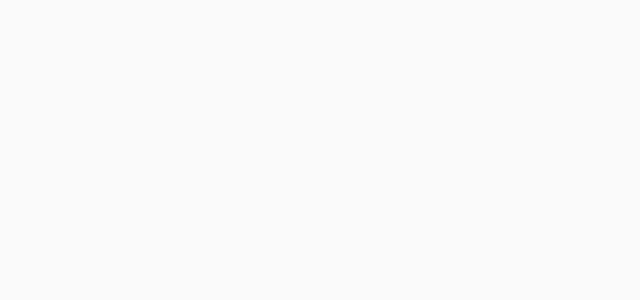
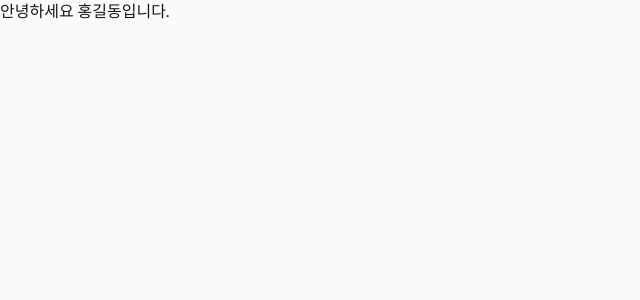
Before and after one commit to Roel4990/Roel4990.github.io, a Next.js app: page / in a window 1280 px wide. Shown: the top 300 px of the page, without its empty margins (0-640 px from the left). Built offline with nearby package versions, Linux system fonts and the light colour scheme.

Commit message:
[Feat/#3] 홈화면 수정

```diff
--- a/app/page.tsx
+++ b/app/page.tsx
@@ -1,6 +1,7 @@
 export default function Home() {
   return (
     <div className="min-h-screen bg-zinc-50 font-sans dark:bg-black">
+      안녕하세요 홍길동입니다.
     </div>
   );
 }
```
